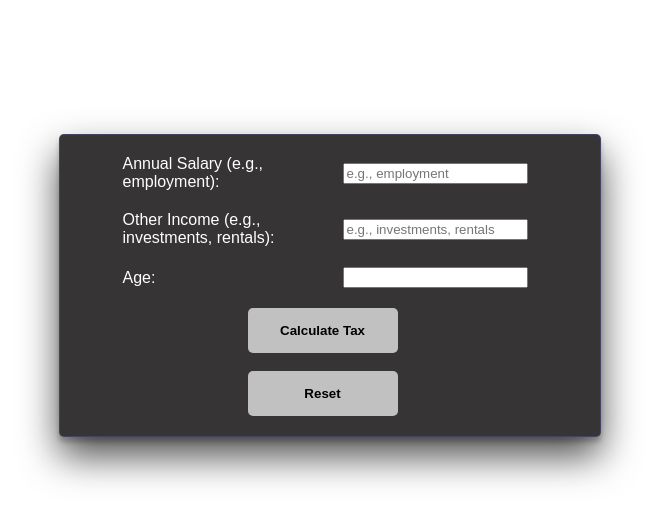
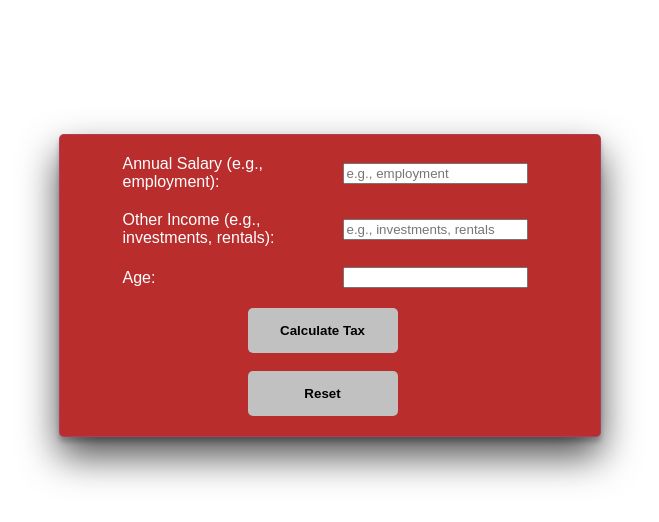
Before and after one commit to Emin619/Tax-Calculator, a plain HTML site: page index2.html in a window 1280 px wide. Shown: the part 98-620 px from the top of the page, without its empty margins (310-969 px from the left). Drawn offline with Linux system fonts and the light colour scheme.

Commit message:
color changes

```diff
--- a/style3.css
+++ b/style3.css
@@ -15,7 +15,7 @@ h1 {
     align-items: center;
     width: 500px;
     border-radius: 5px;
-    background-color: rgb(54, 52, 52);
+    background-color: rgb(185, 45, 45);
     color: white;
     box-shadow: rgba(0,0,0,0.7) 0px 19px 38px, rgba(0,0,0,0.22) 0px 5px 5px;
     margin:auto;
```
